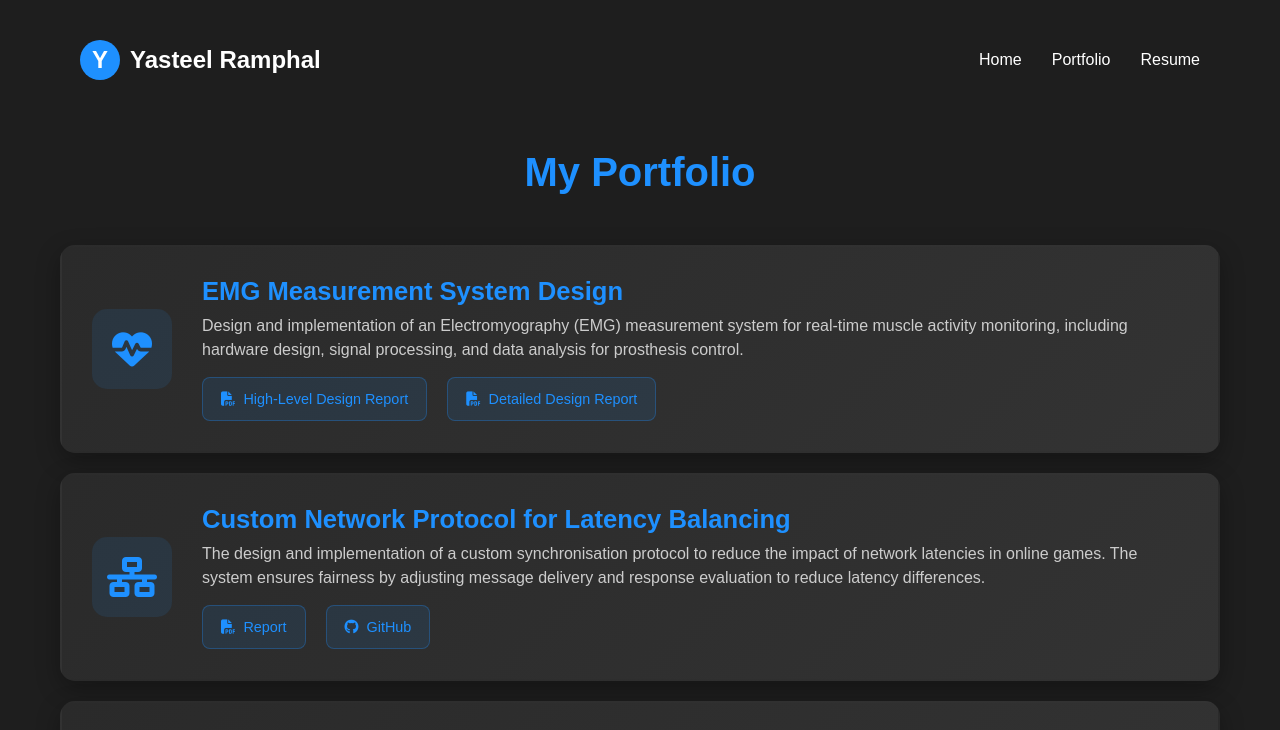
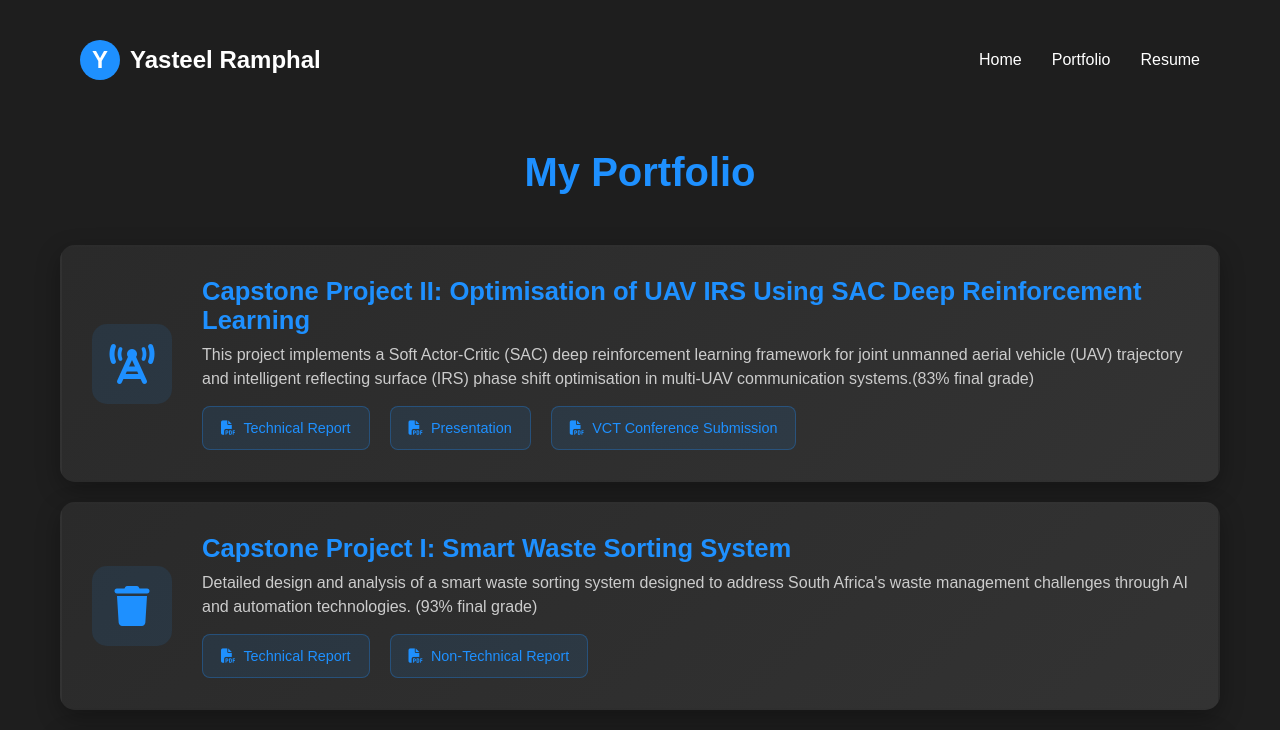
Before and after one commit to YasteelR/YasteelR, a plain HTML site: page portfolio.html in a window 1280 px wide. Shown: the top 730 px of the page. Drawn offline with Linux system fonts and the light colour scheme.

Commit message:
finished my DEGREEEEEEEEEE!!!

```diff
--- a/portfolio.html
+++ b/portfolio.html
@@ -23,6 +23,56 @@
     <div class="portfolio-container">
         <h1>My Portfolio</h1>
         <div class="projects">
+
+
+            <div class="project">
+                <div class="project-icon">
+                    <i class="fas fa-tower-cell"></i>
+                </div>
+                <div class="project-content">
+                    <h2>Capstone Project II: Optimisation of UAV IRS Using SAC Deep Reinforcement Learning</h2>
+                    <p> This project implements a Soft Actor-Critic (SAC) deep reinforcement learning framework for joint unmanned aerial vehicle
+(UAV) trajectory and intelligent reflecting surface (IRS) phase shift optimisation in multi-UAV communication systems.(83% final grade)</p>
+                    <div class="project-links">
+                        <a href="docs/Investigation/ELEN4012_Report_2108498.pdf" class="project-link" target="_blank">
+                            <i class="fas fa-file-pdf"></i>
+                            Technical Report
+                        </a>
+                        <a href="docs/Investigation/UAV_AIRS_Presentation.pdf" class="project-link" target="_blank">
+                            <i class="fas fa-file-pdf"></i>
+                            Presentation
+                        </a>
+                        <a href="docs/Investigation/Draft_VTC2026_Spring-2.pdf" class="project-link" target="_blank">
+                            <i class="fas fa-file-pdf"></i>
+                            VCT Conference Submission
+                        </a>
+                    </div>
+                </div>
+            </div>
+
+            <div class="project">
+                <div class="project-icon">
+                    <i class="fas fa-trash"></i>
+                </div>
+                <div class="project-content">
+                    <h2>Capstone Project I: Smart Waste Sorting System </h2>
+                    <p>Detailed design and analysis of a smart waste sorting system
+designed to address South Africa's waste management challenges through AI and automation technologies. (93% final grade)</p>
+                    <div class="project-links">
+                        <a href="docs/Design/2108498_Yasteel_Report.pdf" class="project-link" target="_blank">
+                            <i class="fas fa-file-pdf"></i>
+                            Technical Report
+                        </a>
+                        <a href="docs/Design/2108498_Yasteel_Non-Technical Report.pdf" class="project-link" target="_blank">
+                            <i class="fas fa-file-pdf"></i>
+                            Non-Technical Report
+                        </a>
+                    </div>
+                </div>
+            </div>
+
+
+
 
             <div class="project">
                 <div class="project-icon">
```
Also changed, not shown: 6 other files.
